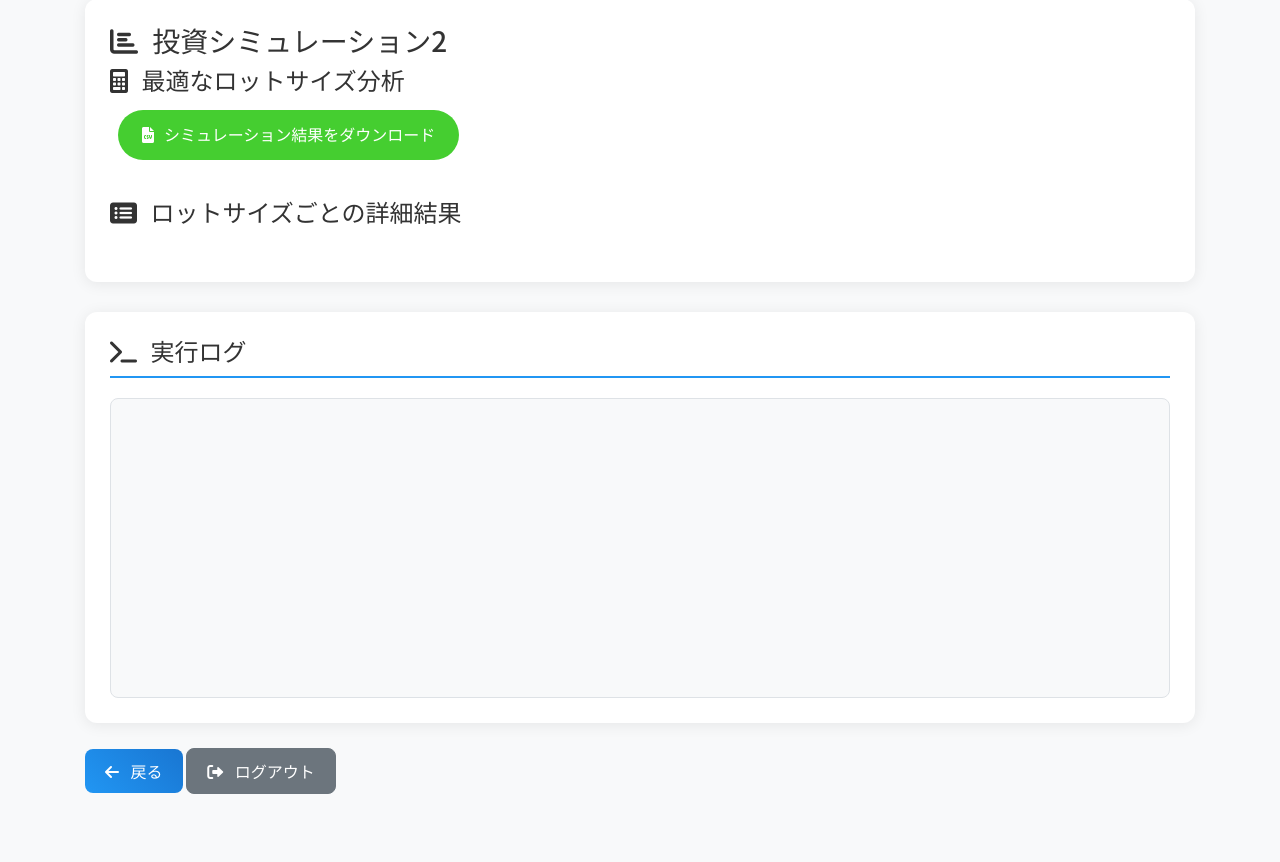
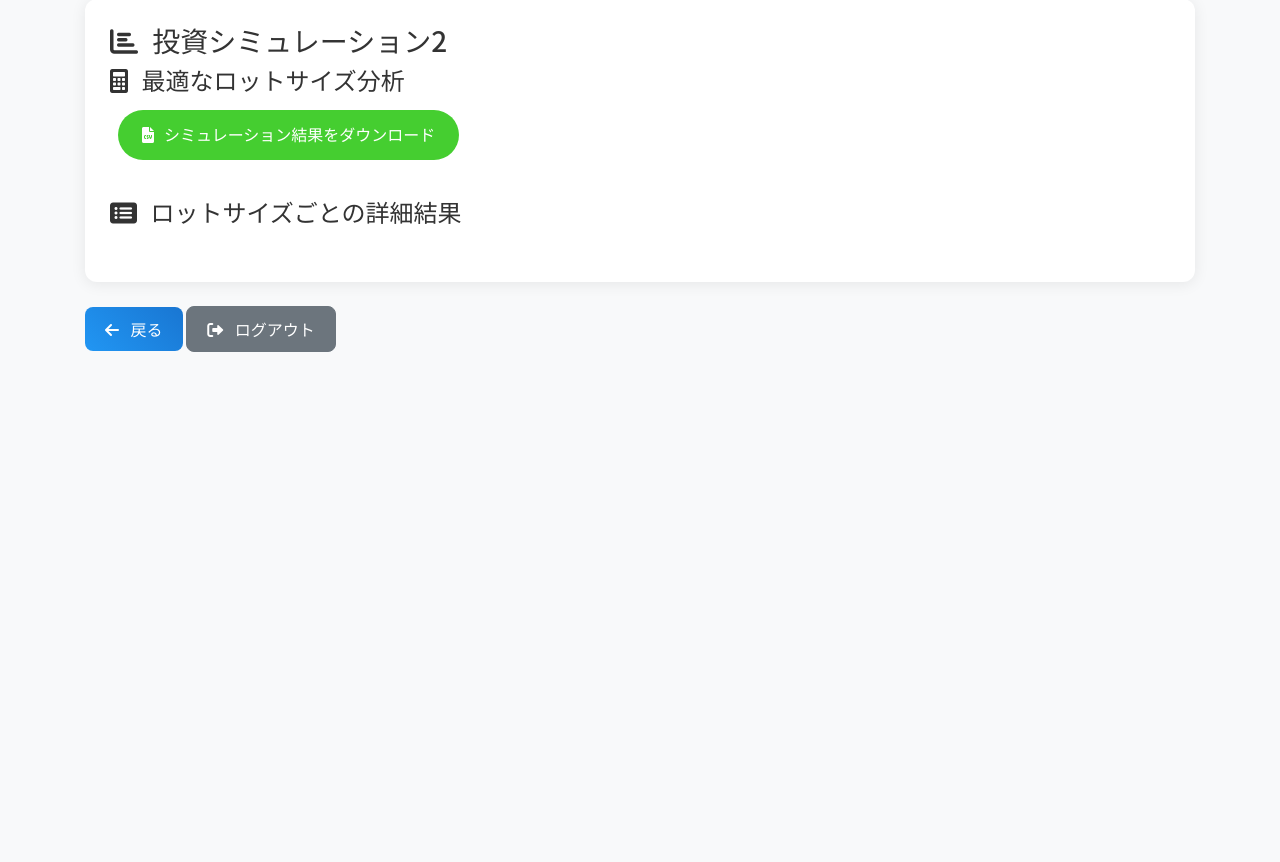
Before and after one commit to arinaga-sora0606/Hedge_Calculator, a Flask app: page /results in a window 1280 px wide. Shown: the part 1003-1865 px from the top of the page. After the commit the page ends 1355 px from the top, so only its background shows below. Run offline with Flask 3, Linux system fonts and the light colour scheme; the visitor is signed in with stand-in values (Sample User, id 1); some libraries are stand-ins or nearby versions.

Commit message:
results.html

```diff
--- a/templates/results.html
+++ b/templates/results.html
@@ -237,19 +237,6 @@
             </div>
         </div>
 
-        <!-- ログ表示セクション -->
-        <div class="form-section log-section">
-            <h4>
-                <i class="fas fa-terminal mr-2"></i>
-                実行ログ
-            </h4>
-            <div class="log-container">
-                <div id="log-content" class="log-content">
-                    <!-- リアルタイムログがここに表示されます -->
-                </div>
-            </div>
-        </div>
-
         <!-- ナビゲーションボタン -->
         <div class="mt-4">
             <a href="{{ url_for('index') }}" class="btn btn-primary">
@@ -267,24 +254,5 @@
     <script src="https://code.jquery.com/jquery-3.5.1.min.js"></script>
     <script src="https://cdn.jsdelivr.net/npm/@popperjs/core@2.5.4/dist/umd/popper.min.js"></script>
     <script src="https://maxcdn.bootstrapcdn.com/bootstrap/4.6.2/js/bootstrap.min.js"></script>
-    <script>
-        $(document).ready(function(){
-            var socket = io('/logs');
-
-            socket.on('connect', function() {
-                console.log('SocketIO connected');
-            });
-
-            socket.on('log', function(data) {
-                $('#log-content').append(`<p><i class="fas fa-info-circle mr-2"></i>${data.message}</p>`);
-                // スクロールを自動で下に移動
-                $('.log-content').scrollTop($('.log-content')[0].scrollHeight);
-            });
-
-            socket.on('disconnect', function() {
-                console.log('SocketIO disconnected');
-            });
-        });
-    </script>
 </body>
 </html>
```
